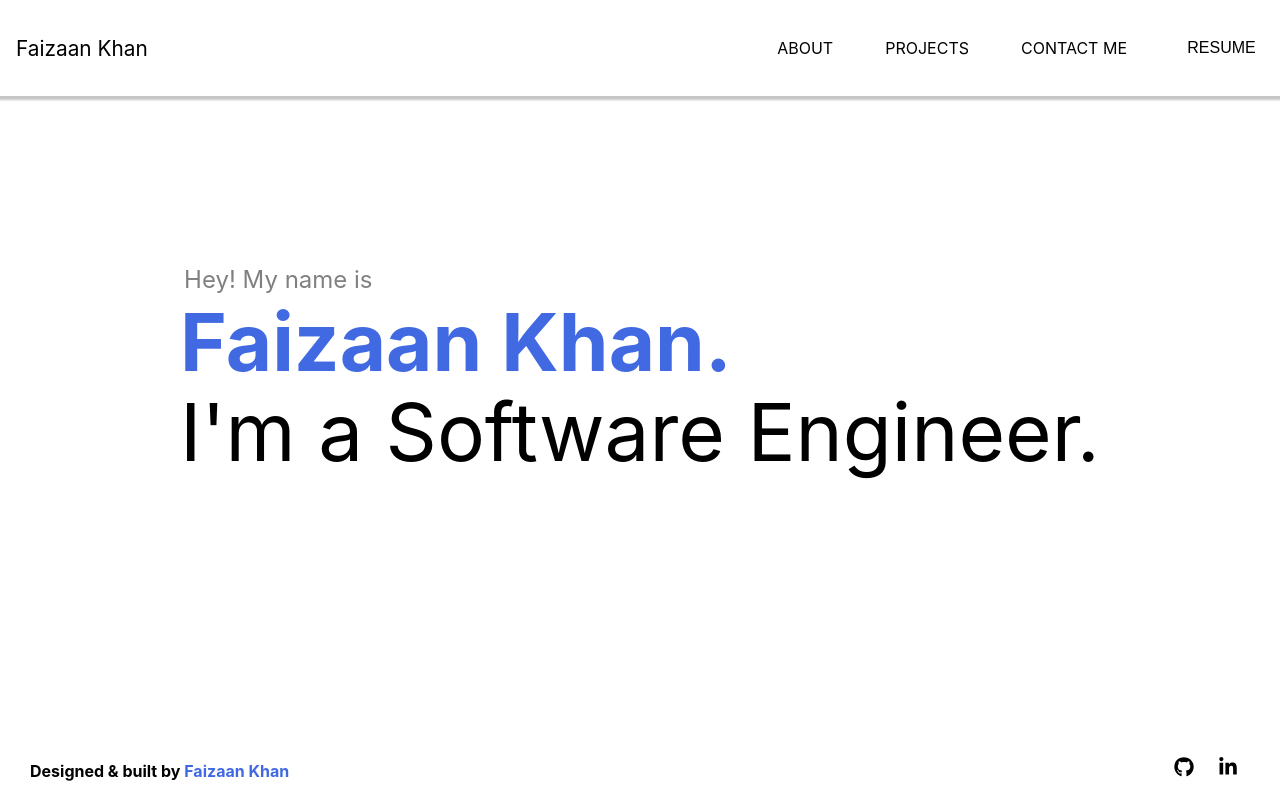
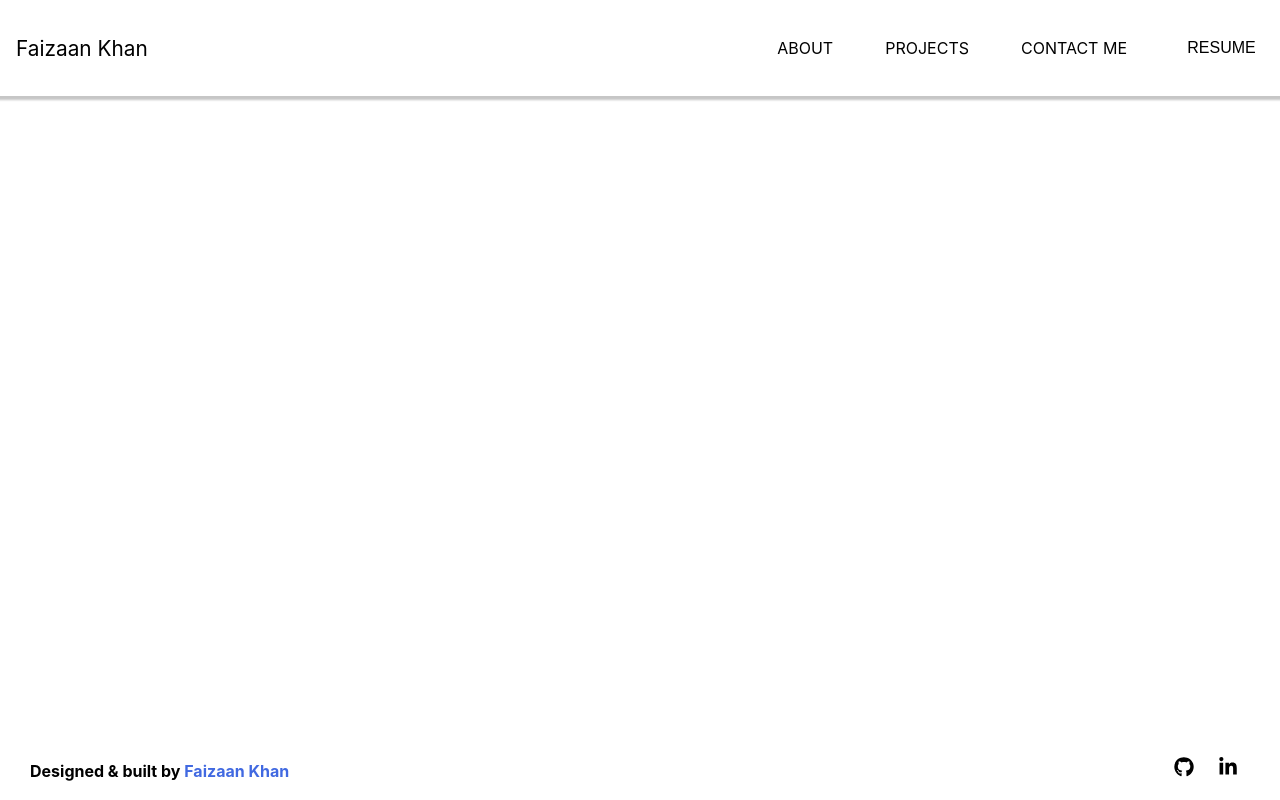
Before and after one commit to FaizaanKhan24/PortfolioWebsite, a React (Create React App) app in the folder portfolio-website/: page / in a window 1280 px wide. Built offline with nearby package versions, Linux system fonts and the light colour scheme.

Commit message:
Router changes

```diff
--- a/portfolio-website/src/App.js
+++ b/portfolio-website/src/App.js
@@ -18,7 +18,7 @@ function App() {
           <Navbar />
           <div className='App-header'>
           <Routes>
-            <Route path='/' exact element={<Home/>} />
+            <Route path='/portfolio-website' exact element={<Home/>} />
             <Route path='/about' element={<About/>} />
             <Route path='/projects' element={<Projects />} />
             <Route path='/contact' element={<Contact />} />
--- a/portfolio-website/src/components/Navbar.js
+++ b/portfolio-website/src/components/Navbar.js
@@ -25,7 +25,7 @@ function Navbar(){
 
   return (
     <div className='navbar'>
-        <Link to='/' className='brand-name'>Faizaan Khan</Link>
+        <Link to='/portfolio-website' className='brand-name' onClick={closeMenu}>Faizaan Khan</Link>
         <div className='navbar-icon' onClick={handleClick}>
             {isOpen ? <FaTimes /> : <FaBars />}
         </div>
```
